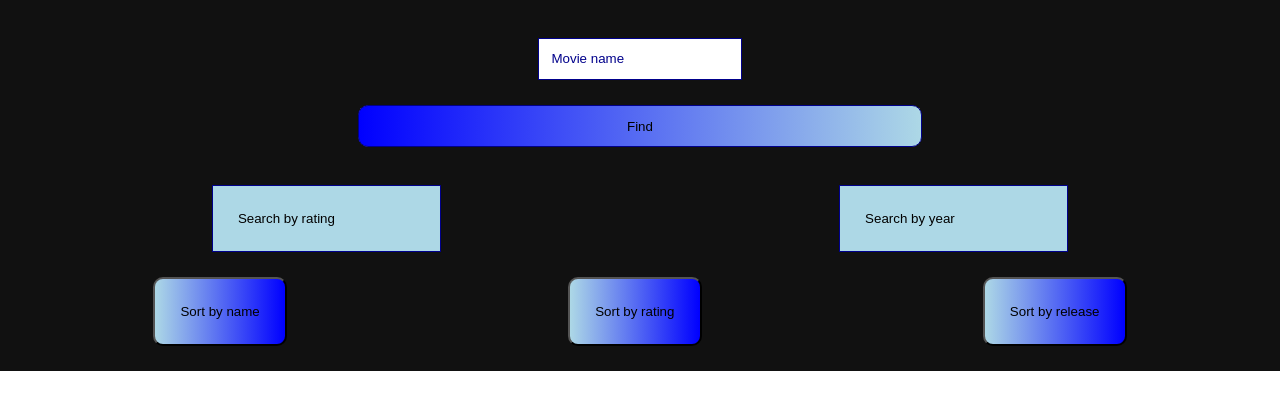
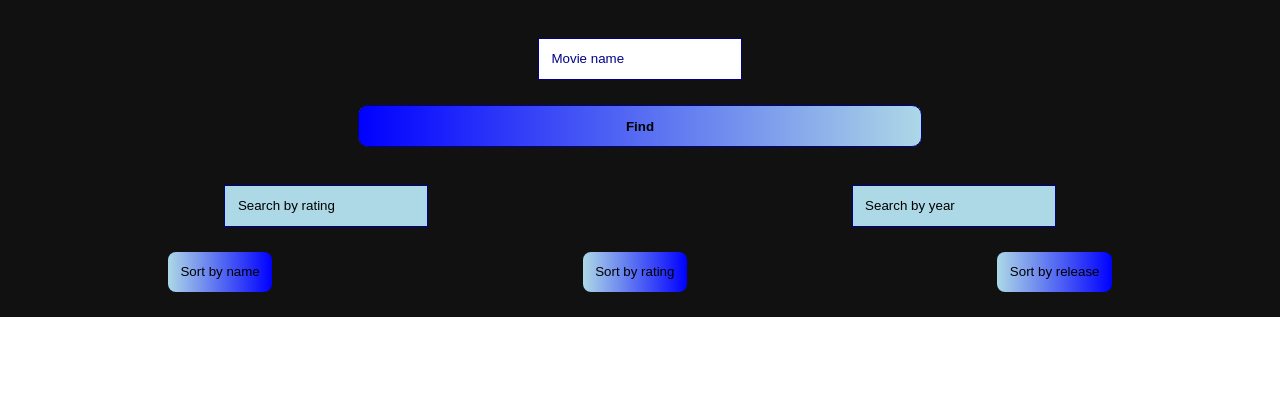
Before and after one commit to paulina-ani/omdb-abi, a plain HTML site: page index.html in a window 1280 px wide. Both pictures are taken after a click on the button "Find". Drawn offline with Linux system fonts and the light colour scheme; no server answers.

Commit message:
sort buttons corrected

```diff
--- a/index.css
+++ b/index.css
@@ -60,6 +60,7 @@ p {
   padding: 2%;
   border: darkblue solid 1px;
   color: black;
+  font-weight: bold;
   cursor: pointer;
   border-radius: 10px;
   background-image: linear-gradient(to right, blue, lightblue);
@@ -97,7 +98,7 @@ p {
 #buttonSortByRating,
 #buttonSortByRelease {
   display: none;
-  padding: 2%;
+  padding: 1%;
   border: 1%;
 }
 
@@ -116,7 +117,8 @@ p {
 #buttonSortByRating,
 #buttonSortByRelease {
   color: black;
+  border: lightblue;
   cursor: pointer;
-  border-radius: 10px;
+  border-radius: 8px;
   background-image: linear-gradient(to left, blue, lightblue);
 }
```
